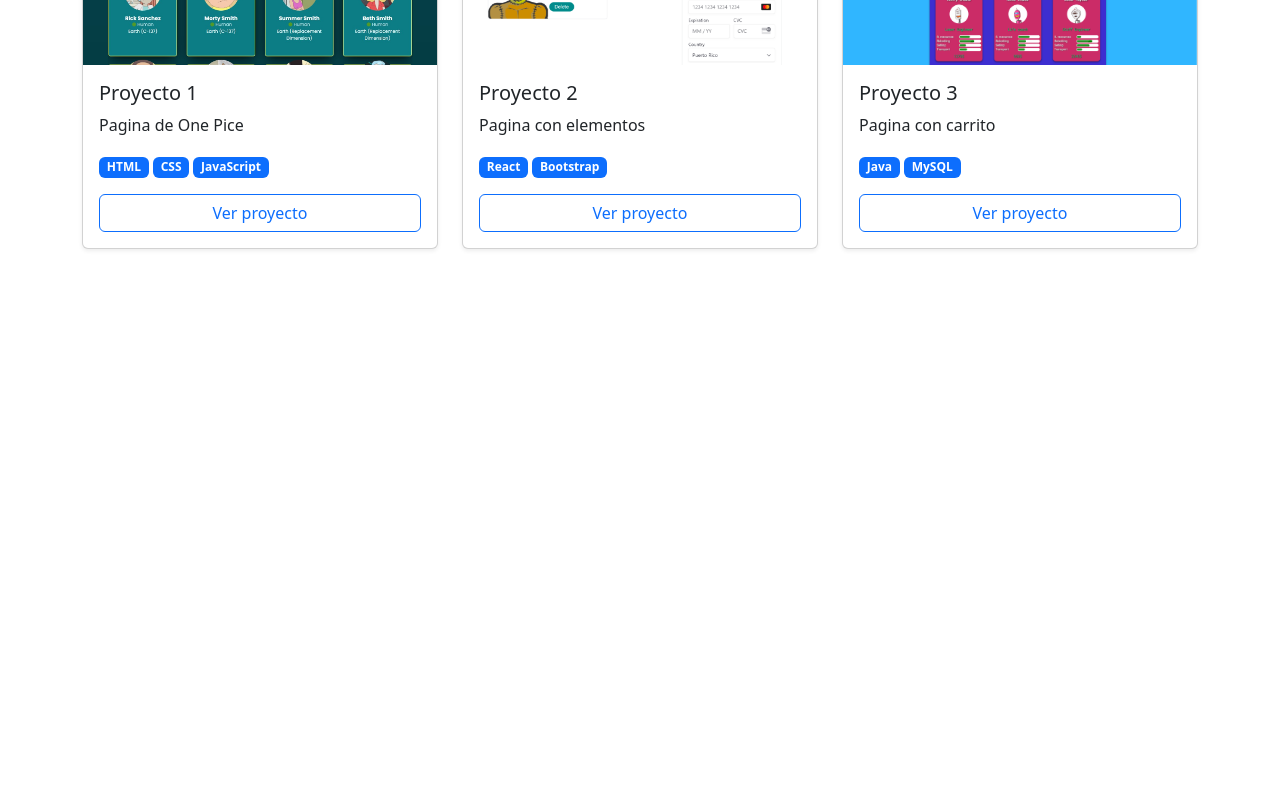
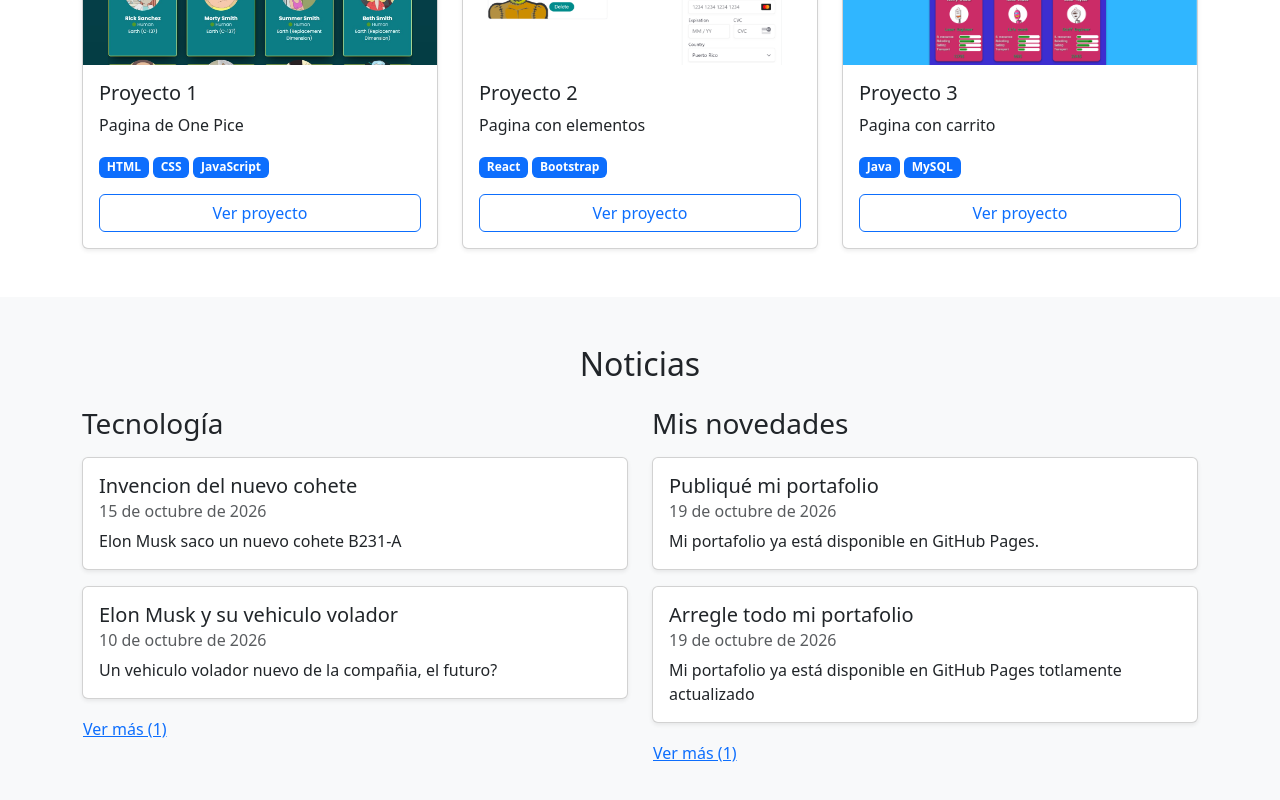
Before and after one commit to Test-debug10/portafolio, a React (Vite) app: page / in a window 1280 px wide. Shown: the part 1101-1901 px from the top of the page. Before the commit the page ends 1398 px from the top, so only its background shows below. Built offline with nearby package versions, Linux system fonts and the light colour scheme.

Commit message:
Agrega secciones de noticias desde JSON con NewsSection reutilizable

```diff
--- a/public/data/noticias.json
+++ b/public/data/noticias.json
@@ -11,6 +11,12 @@
       "titulo": "Elon Musk y su vehiculo volador",
       "fecha": "2026-10-10",
       "contenido": "Un vehiculo volador nuevo de la compañia, el futuro?"
+    },
+    {
+      "id": 3,
+      "titulo": "Crean una super computadora",
+      "fecha": "2026-09-28",
+      "contenido": "Puede ser el inicio de una computadora cuantica?"
     }
   ],
   "personales": [
@@ -25,6 +31,12 @@
       "titulo": "Publiqué mi portafolio",
       "fecha": "2026-10-19",
       "contenido": "Mi portafolio ya está disponible en GitHub Pages."
+    },
+    {
+      "id": 2,
+      "titulo": "Arregle todo mi portafolio",
+      "fecha": "2026-10-19",
+      "contenido": "Mi portafolio ya está disponible en GitHub Pages totlamente actualizado"
     }
   ]
 }
--- a/src/App.jsx
+++ b/src/App.jsx
@@ -3,7 +3,9 @@ import { Spinner, Alert, Container } from 'react-bootstrap';
 import BarraNavegacion from './components/BarraNavegacion';
 import Intro from './components/Intro';
 import Proyectos from './components/Proyectos';
-import { obtenerPerfil, obtenerProyectos } from './services/dataService';
+import Noticias from './components/Noticias';
+import { obtenerPerfil, obtenerProyectos, obtenerNoticias } from './services/dataService';
+
 
 const ENLACES = [
   { texto: 'Introducción', href: '#introduccion' },
@@ -15,14 +17,15 @@ const ENLACES = [
 function App() {
   const [perfil, setPerfil] = useState(null);
   const [proyectos, setProyectos] = useState([]);
+  const [noticias, setNoticias] = useState({ tecnologia: [], personales: [] });
   const [error, setError] = useState(null);
 
   useEffect(() => {
-    // Promise.all espera a que ambos JSON terminen de cargar
-    Promise.all([obtenerPerfil(), obtenerProyectos()])
-      .then(([datosPerfil, datosProyectos]) => {
+    Promise.all([obtenerPerfil(), obtenerProyectos(), obtenerNoticias()])
+      .then(([datosPerfil, datosProyectos, datosNoticias]) => {
         setPerfil(datosPerfil);
         setProyectos(datosProyectos);
+        setNoticias(datosNoticias);
       })
       .catch((err) => setError(err.message));
   }, []);
@@ -51,6 +54,7 @@ function App() {
       <main>
         <Intro {...perfil} />
         <Proyectos proyectos={proyectos} />
+        <Noticias noticias={noticias} />
       </main>
     </>
   );
--- /dev/null
+++ b/src/components/NewsItem.jsx
@@ -0,0 +1,25 @@
+import { Card } from 'react-bootstrap';
+import { formatearFecha } from '../utils/formato';
+
+/**
+ * Muestra una noticia individual.
+ * @param {object} props
+ * @param {string} props.titulo - Título de la noticia.
+ * @param {string} props.fecha - Fecha en formato AAAA-MM-DD.
+ * @param {string} props.contenido - Resumen breve.
+ */
+function NewsItem({ titulo, fecha, contenido }) {
+  return (
+    <Card className="mb-3 shadow-sm">
+      <Card.Body>
+        <Card.Title as="h4" className="h5">{titulo}</Card.Title>
+        <Card.Subtitle className="mb-2 text-muted">
+          <time dateTime={fecha}>{formatearFecha(fecha)}</time>
+        </Card.Subtitle>
+        <Card.Text>{contenido}</Card.Text>
+      </Card.Body>
+    </Card>
+  );
+}
+
+export default NewsItem;
--- /dev/null
+++ b/src/components/NewsSection.jsx
@@ -0,0 +1,45 @@
+import { useState } from 'react';
+import { Button } from 'react-bootstrap';
+import NewsItem from './NewsItem';
+import { ordenarPorFecha } from '../utils/formato';
+
+/**
+ * Sección de noticias reutilizable con opción "Ver más".
+ * @param {object} props
+ * @param {string} props.titulo - Título de la sección.
+ * @param {object[]} props.noticias - Lista de noticias {id, titulo, fecha, contenido}.
+ * @param {number} [props.limite=2] - Cuántas noticias mostrar antes de "Ver más".
+ */
+function NewsSection({ titulo, noticias, limite = 2 }) {
+  // Estado: si se están mostrando todas las noticias o solo algunas
+  const [mostrarTodas, setMostrarTodas] = useState(false);
+
+  const ordenadas = ordenarPorFecha(noticias);
+  const visibles = mostrarTodas ? ordenadas : ordenadas.slice(0, limite);
+  const hayMas = noticias.length > limite;
+
+  return (
+    <div>
+      <h3 className="mb-3">{titulo}</h3>
+
+      {noticias.length === 0 ? (
+        <p className="text-muted">No hay noticias por ahora.</p>
+      ) : (
+        visibles.map((noticia) => <NewsItem key={noticia.id} {...noticia} />)
+      )}
+
+      {hayMas && (
+        <Button
+          variant="link"
+          className="p-0"
+          aria-expanded={mostrarTodas}
+          onClick={() => setMostrarTodas(!mostrarTodas)}
+        >
+          {mostrarTodas ? 'Ver menos' : `Ver más (${noticias.length - limite})`}
+        </Button>
+      )}
+    </div>
+  );
+}
+
+export default NewsSection;
--- /dev/null
+++ b/src/components/Noticias.jsx
@@ -0,0 +1,27 @@
+import { Container, Row, Col } from 'react-bootstrap';
+import NewsSection from './NewsSection';
+
+/**
+ * Sección de noticias con dos columnas: tecnología y novedades personales.
+ * @param {object} props
+ * @param {{tecnologia: object[], personales: object[]}} props.noticias - Datos del JSON.
+ */
+function Noticias({ noticias }) {
+  return (
+    <section id="noticias" className="py-5 bg-light">
+      <Container>
+        <h2 className="text-center mb-4">Noticias</h2>
+        <Row className="g-4">
+          <Col xs={12} md={6}>
+            <NewsSection titulo="Tecnología" noticias={noticias.tecnologia} />
+          </Col>
+          <Col xs={12} md={6}>
+            <NewsSection titulo="Mis novedades" noticias={noticias.personales} />
+          </Col>
+        </Row>
+      </Container>
+    </section>
+  );
+}
+
+export default Noticias;
--- /dev/null
+++ b/src/utils/formato.js
@@ -0,0 +1,28 @@
+/**
+ * Convierte una fecha "AAAA-MM-DD" a texto en español.
+ * Ejemplo: "2026-10-15" -> "15 de octubre de 2026".
+ * @param {string} fechaISO - Fecha en formato AAAA-MM-DD.
+ * @returns {string} Fecha legible, o el texto original si no es válida.
+ */
+export function formatearFecha(fechaISO) {
+  const partes = fechaISO.split('-').map(Number);
+  if (partes.length !== 3 || partes.some(isNaN)) {
+    return fechaISO;
+  }
+  const [anio, mes, dia] = partes;
+  const fecha = new Date(anio, mes - 1, dia);
+  return fecha.toLocaleDateString('es-CL', {
+    day: 'numeric',
+    month: 'long',
+    year: 'numeric',
+  });
+}
+
+/**
+ * Ordena noticias de la más reciente a la más antigua.
+ * @param {{fecha: string}[]} noticias
+ * @returns {object[]} Una copia ordenada (no modifica la original).
+ */
+export function ordenarPorFecha(noticias) {
+  return [...noticias].sort((a, b) => b.fecha.localeCompare(a.fecha));
+}
```
